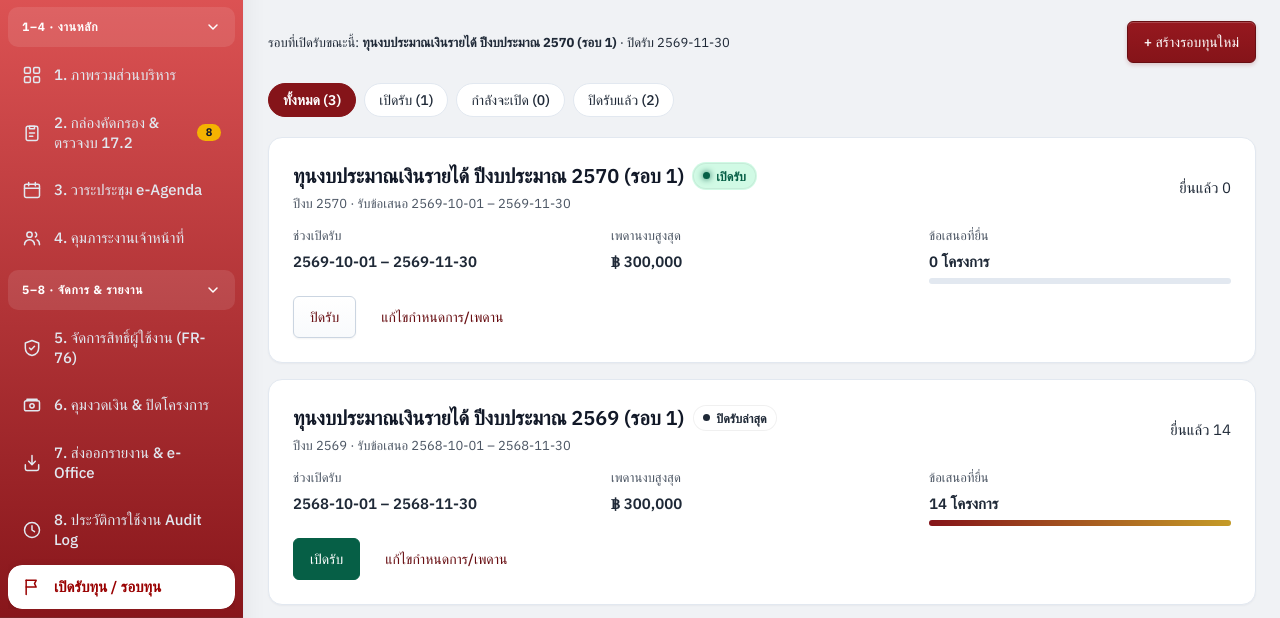
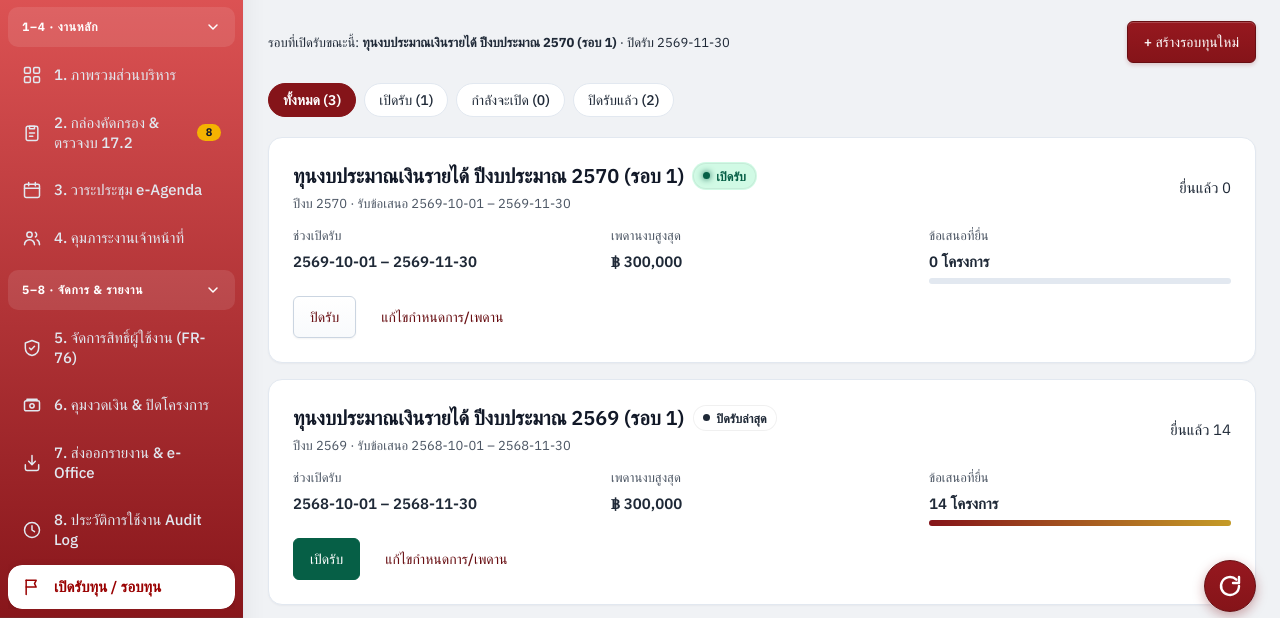
Before and after one commit to Jiraschaya/MFU-Research, a plain HTML site: page prototype/staff-calls.html in a window 1280 px wide. Shown: the part 164-782 px from the top of the page. Drawn offline with Linux system fonts and the light colour scheme; a web font is replaced by a local one.

Commit message:
Initialize staff calls page with mountReset
Added a call to StaffPage.mountReset to initialize the staff calls page.

```diff
--- a/prototype/staff-calls.html
+++ b/prototype/staff-calls.html
@@ -35,6 +35,7 @@
 <script>
   RGMS.renderAppNav("staff-calls");
   StaffNav.mount("staff-calls");
+  StaffPage.mountReset("staff-calls");
   var st = { open: ["เปิดรับ", "badge-ok"], closed_recent: ["ปิดรับล่าสุด", "badge-info"], closed: ["ปิดรับแล้ว", "badge-draft"], upcoming: ["กำลังจะเปิด", "badge-wait"] };
 
   /* ---------- เก็บรอบทุนที่เจ้าหน้าที่สร้าง/แก้ไข (localStorage) ----------
```
